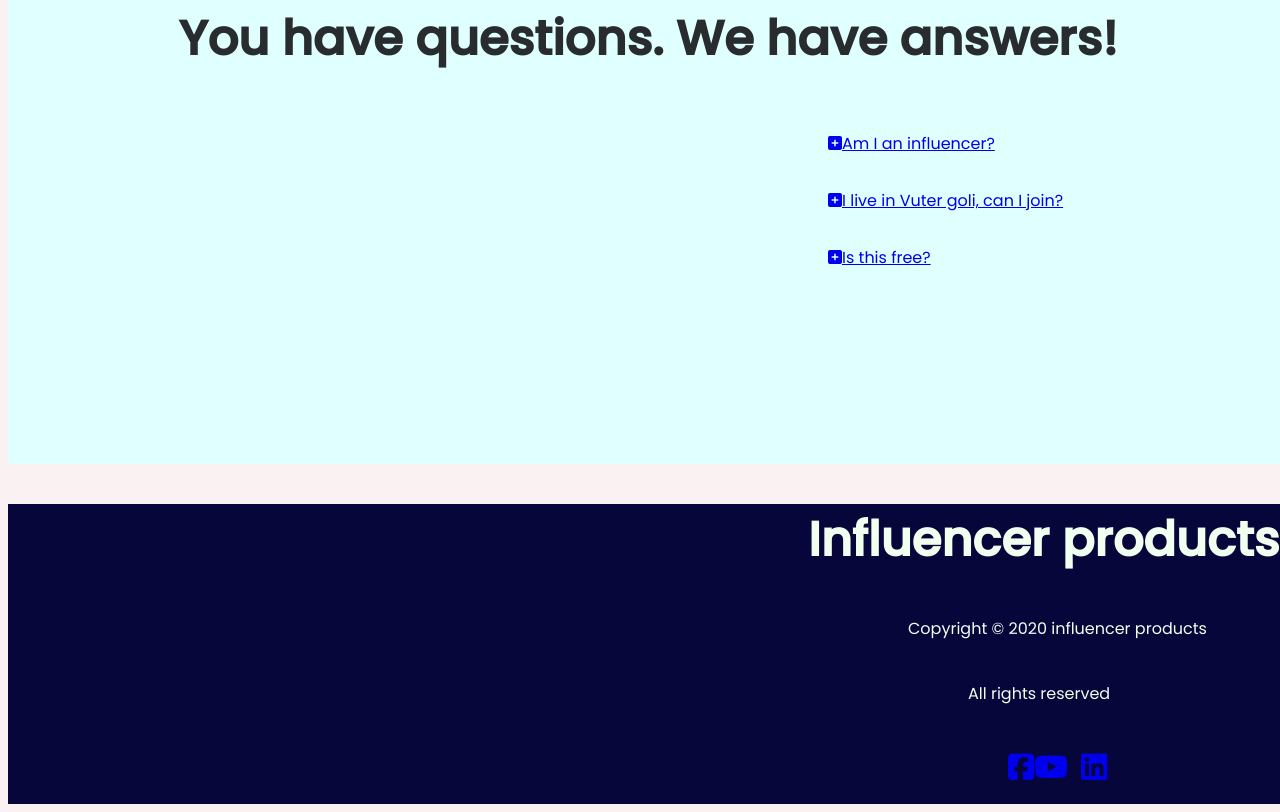
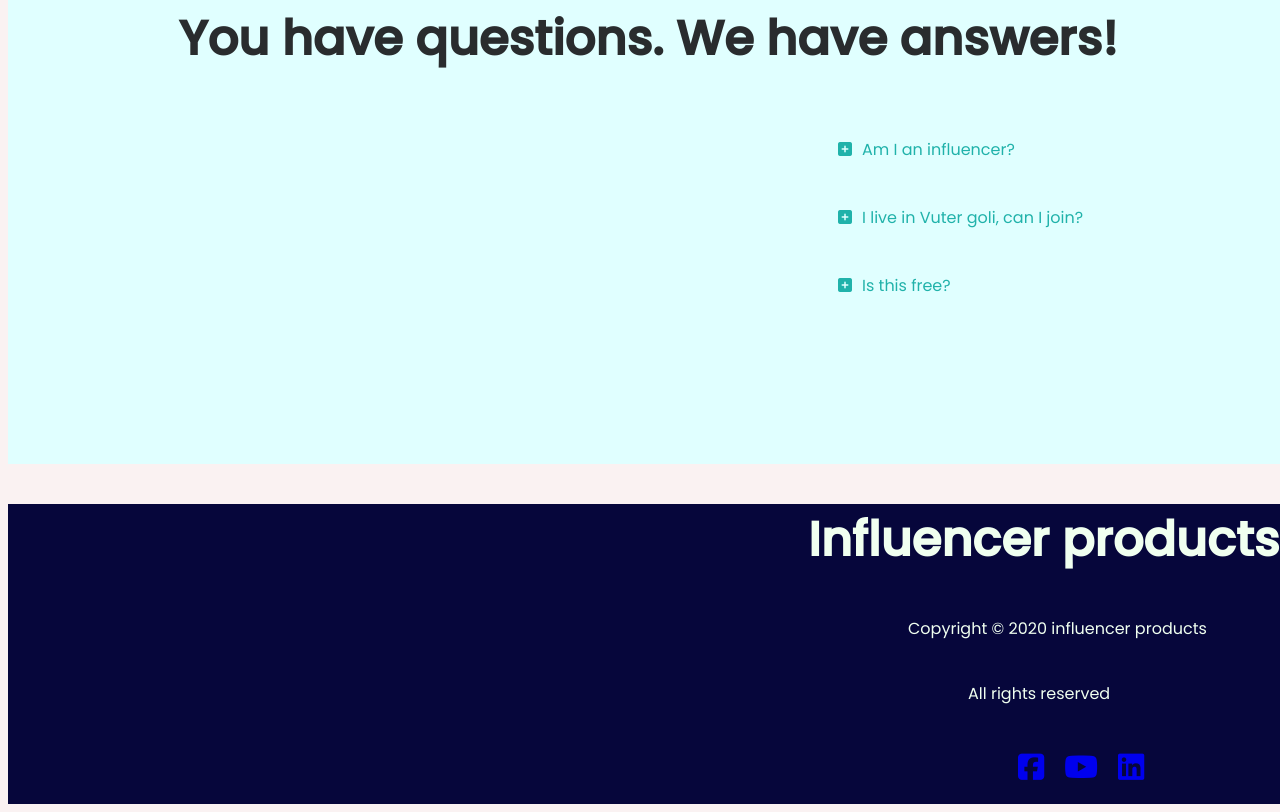
Before and after one commit to Raiyan109/influencer-gear-assignment, a plain HTML site: page index.html in a window 1280 px wide. Shown: the part 3919-4731 px from the top of the page. Drawn offline with Linux system fonts and the light colour scheme.

Commit message:
class shekhtesi

```diff
--- a/styles/style.css
+++ b/styles/style.css
@@ -6,6 +6,7 @@ fonts
 /*--------------------------------
  utilities
  ---------------------------------- */
+
 
 body{
     font-family:'Poppins', sans-serif ;
@@ -111,6 +112,17 @@ h1{
 
 
 }
+.question-body a{
+    text-decoration: none;
+    color: lightseagreen;
+}
+.question-body .fas{
+    margin: 10px;
+}
+
+/* ----------------------
+footer style
+--------------------------*/
 
 .footer{
     background-color: rgb(6, 6, 59);
@@ -137,11 +149,9 @@ h1{
 
     margin-left: 1000px ;
     }
-    .fa-facebook{
-    margin-right: 13px;
-    }
-    .fa-youtube{
-    margin-right: 13px;
+
+    .social-icons a{
+        margin: 10px;
     }
 
 
```
